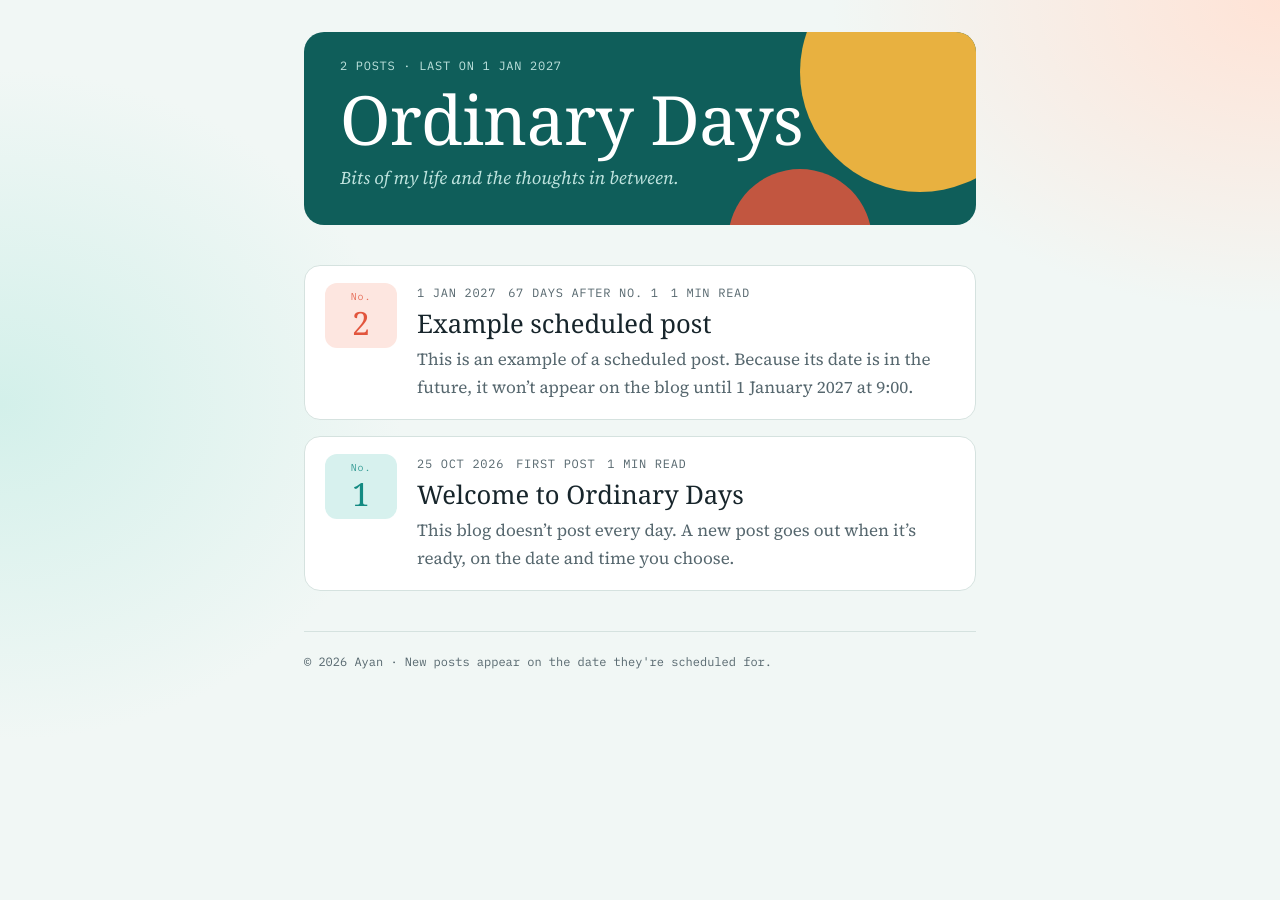
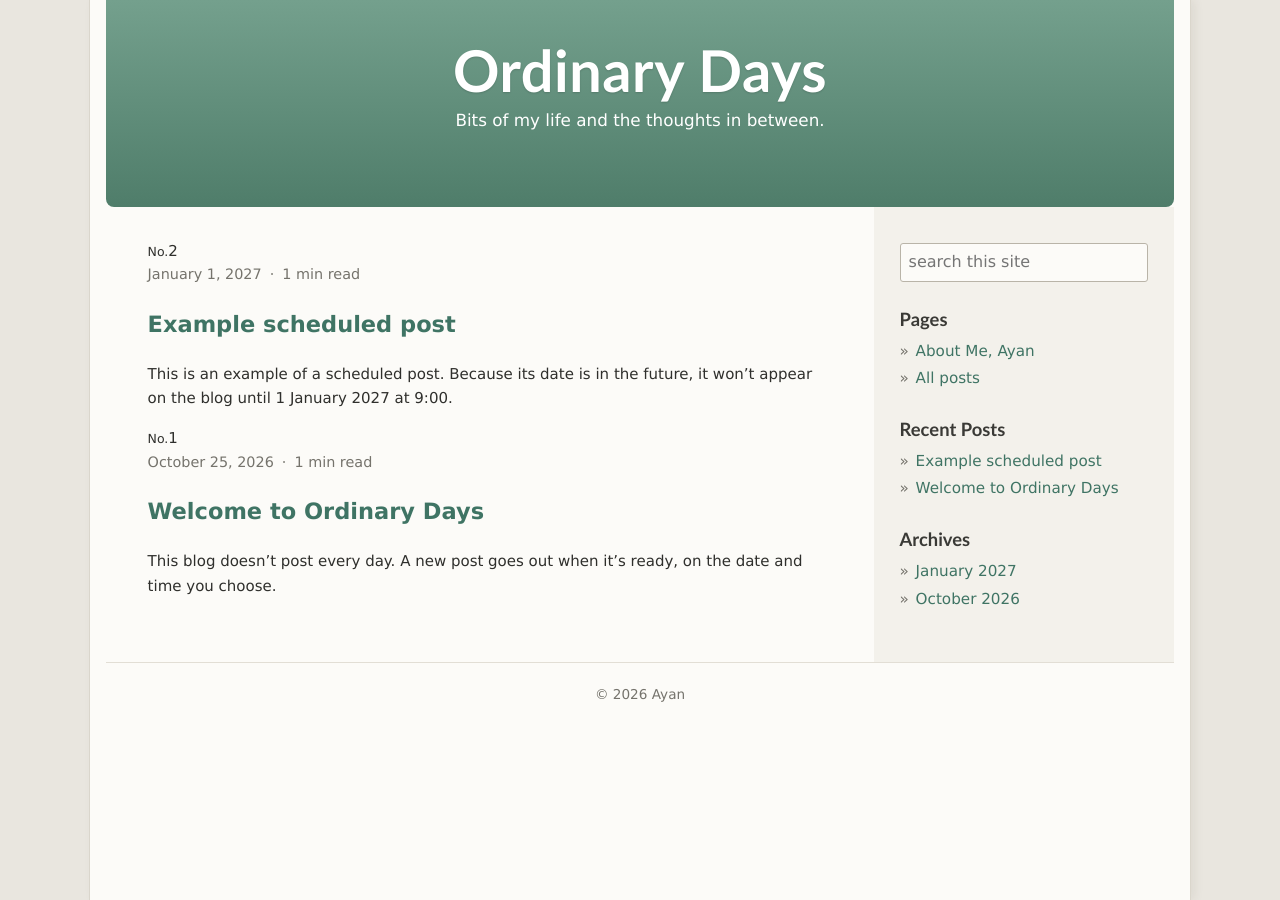
Before and after one commit to ayankumardas2002/Blog, a Jekyll site: the page built from index.html, in a window 1280 px wide. Built offline with Jekyll 4.4.1, drawn with Linux system fonts in a browser that asks for light colours; some web fonts are replaced.

Commit message:
Add files via upload

```diff
--- a/_includes/post-meta.html
+++ b/_includes/post-meta.html
@@ -1,23 +1,12 @@
 {%- comment -%}
-  Shows: date · "N days after No. X" · read time.
-  Pass post= (the post) and older= (the post published just before it, or nil).
+  The line under a post title: date, read time, and optional mood and place.
 {%- endcomment -%}
 {%- assign p = include.post -%}
 {%- assign words = p.content | number_of_words -%}
 {%- assign mins = words | divided_by: 220 | at_least: 1 -%}
 <div class="meta">
-  <time datetime="{{ p.date | date_to_xmlschema }}">{{ p.date | date: "%-d %b %Y" }}</time>
-  {%- if include.older -%}
-    {%- assign t1 = p.date | date: "%s" | plus: 0 -%}
-    {%- assign t0 = include.older.date | date: "%s" | plus: 0 -%}
-    {%- assign days = t1 | minus: t0 | divided_by: 86400 -%}
-    {%- if days < 1 -%}
-      <span>Same day as No. {{ include.older_no }}</span>
-    {%- else -%}
-      <span>{{ days }} {% if days == 1 %}day{% else %}days{% endif %} after No. {{ include.older_no }}</span>
-    {%- endif -%}
-  {%- else -%}
-    <span>First post</span>
-  {%- endif -%}
+  <time datetime="{{ p.date | date_to_xmlschema }}">{{ p.date | date: "%B %-d, %Y" }}</time>
   <span>{{ mins }} min read</span>
+  {%- if p.mood -%}<span>Feeling {{ p.mood }}</span>{%- endif -%}
+  {%- if p.place -%}<span>In {{ p.place }}</span>{%- endif -%}
 </div>
--- /dev/null
+++ b/_includes/sidebar.html
@@ -0,0 +1,36 @@
+<aside class="sidebar">
+  <form class="search" action="{{ '/search/' | relative_url }}" method="get" role="search">
+    <label class="visually-hidden" for="sidebar-q">Search this site</label>
+    <input type="search" id="sidebar-q" name="q" placeholder="search this site">
+  </form>
+
+  <section>
+    <h3>Pages</h3>
+    <ul>
+      <li><a href="{{ '/about/' | relative_url }}">About Me, {{ site.author }}</a></li>
+      <li><a href="{{ '/archive/' | relative_url }}">All posts</a></li>
+    </ul>
+  </section>
+
+  {%- if site.posts.size > 0 -%}
+  <section>
+    <h3>Recent Posts</h3>
+    <ul>
+      {%- for post in site.posts limit: 5 -%}
+      <li><a href="{{ post.url | relative_url }}">{{ post.title }}</a></li>
+      {%- endfor -%}
+    </ul>
+  </section>
+
+  <section>
+    <h3>Archives</h3>
+    <ul>
+      {%- assign months = site.posts | group_by_exp: "p", "p.date | date: '%B %Y'" -%}
+      {%- for m in months -%}
+      {%- assign first = m.items | first -%}
+      <li><a href="{{ '/archive/' | relative_url }}#{{ first.date | date: '%Y-%m' }}">{{ m.name }}</a></li>
+      {%- endfor -%}
+    </ul>
+  </section>
+  {%- endif -%}
+</aside>
--- a/_layouts/default.html
+++ b/_layouts/default.html
@@ -2,41 +2,30 @@
 <html lang="en">
 <head>
   <meta charset="utf-8">
-  <meta name="viewport" content="width=device-width, initial-scale=1, viewport-fit=cover">
-  <meta name="color-scheme" content="light dark">
+  <meta name="viewport" content="width=device-width, initial-scale=1">
   {% seo %}
   {% feed_meta %}
-  <link rel="preconnect" href="https://fonts.googleapis.com">
-  <link rel="preconnect" href="https://fonts.gstatic.com" crossorigin>
-  <link rel="stylesheet" href="https://fonts.googleapis.com/css2?family=Gloock&family=IBM+Plex+Mono:wght@400;500&family=Source+Serif+4:ital,opsz,wght@0,8..60,400;0,8..60,600;1,8..60,400&display=swap">
+  <link rel="icon" type="image/svg+xml" href="{{ '/assets/favicon.svg' | relative_url }}">
   <link rel="stylesheet" href="{{ '/assets/style.css' | relative_url }}">
 </head>
 <body>
-  <div class="wrap">
-    <header class="masthead">
-      <div class="mast-top">
-        <span class="eyebrow">
-          {%- assign n = site.posts | size -%}
-          {%- if n > 0 -%}
-            {{ n }} {% if n == 1 %}post{% else %}posts{% endif %} · last on {{ site.posts.first.date | date: "%-d %b %Y" }}
-          {%- else -%}
-            Published when ready
-          {%- endif -%}
-        </span>
-
-      </div>
-      <a class="site" href="{{ '/' | relative_url }}">{{ site.title }}</a>
+  <div class="page">
+    <header class="banner">
+      <a class="site-title" href="{{ '/' | relative_url }}">{{ site.title }}</a>
       <p class="tagline">{{ site.tagline }}</p>
     </header>
 
-    <main>
-      {{ content }}
-    </main>
+    <div class="layout">
+      <main class="content">
+        {{ content }}
+      </main>
+      {% include sidebar.html %}
+    </div>
 
     <footer>
-      © {{ site.time | date: "%Y" }} {{ site.author }} · New posts appear on the date they're scheduled for.
+      © {{ site.time | date: "%Y" }} {{ site.author }}
     </footer>
   </div>
-    {% include visitors.html %}
+  {% include visitors.html %}
 </body>
 </html>
--- a/assets/style.css
+++ b/assets/style.css
@@ -1,173 +1,150 @@
-/* Layout: one reading column under a colored masthead; posts run as numbered issues, newest first */
+/* Classic two-column blog: soft sage banner, posts on the left, sidebar on the right */
 :root {
-  --bg: #F1F7F5;
-  --glow1: #FFE3D6;
-  --glow2: #D3F0EA;
-  --surface: #FFFFFF;
-  --fg: #17252B;
-  --muted: #56676E;
-  --line: #D5E2DF;
-  --accent: #D9472F;
-  --accent-soft: #FDE6E0;
-  --heading: #0F5E5A;
-  --band: #0F5E5A;
-  --band-fg: #FFFFFF;
-  --band-muted: #BFE3DE;
-  --sun: #F4B63F;
-  --c1: #E2553D; --c1-soft: #FDE6E0;
-  --c2: #138A82; --c2-soft: #D7F1EE;
-  --c3: #C98A10; --c3-soft: #FBEFD3;
-  --c4: #3466C2; --c4-soft: #E0E9FA;
-  --good: #1F7A55;
-  --good-soft: #DDF2E7;
-  --display: "Gloock", "Iowan Old Style", Georgia, serif;
-  --body: "Source Serif 4", "Iowan Old Style", Georgia, serif;
-  --mono: "IBM Plex Mono", ui-monospace, Menlo, Consolas, monospace;
+  --page-bg: #E9E6DF;
+  --paper: #FCFBF8;
+  --side-bg: #F3F1EB;
+  --fg: #2F2F2C;
+  --muted: #75736C;
+  --line: #E2DED5;
+  --link: #3F7464;
+  --link-hover: #2A5246;
+  --banner-top: #74A08D;
+  --banner-bottom: #4F7D6A;
+  --heading: #3A3A36;
+  --display: "Trebuchet MS", "Lucida Grande", "Segoe UI", Verdana, sans-serif;
+  --body: Verdana, "Segoe UI", Tahoma, Geneva, sans-serif;
+  --mono: Consolas, "Courier New", monospace;
   color-scheme: light;
-}
-@media (prefers-color-scheme: dark) {
-  :root {
-    --bg: #0F242B; --glow1: #3A2422; --glow2: #0F4743; --surface: #163540; --fg: #EAF2F1; --muted: #A6BDC0; --line: #29505A;
-    --accent: #FF8A70; --accent-soft: #46302C; --heading: #4FD1C5;
-    --band: #137A72; --band-fg: #FFFFFF; --band-muted: #C7EDE8; --sun: #F6C453;
-    --c1: #FF8A70; --c1-soft: #46302C; --c2: #4FD1C5; --c2-soft: #173F42;
-    --c3: #F6C453; --c3-soft: #40361C; --c4: #8AAEFF; --c4-soft: #23345A;
-    --good: #6FD6A4; --good-soft: #17402F;
-    color-scheme: dark;
-  }
 }
 
 * { box-sizing: border-box; }
 html, body { margin: 0; }
 body {
-  background:
-    radial-gradient(40rem 28rem at 100% 0%, var(--glow1), transparent 70%),
-    radial-gradient(36rem 30rem at 0% 45%, var(--glow2), transparent 70%),
-    var(--bg);
-  background-attachment: fixed;
+  background: var(--page-bg);
+  color: var(--fg);
+  font: 400 15px/1.65 var(--body);
+}
+a { color: var(--link); text-decoration: none; }
+a:hover { color: var(--link-hover); text-decoration: underline; }
+:focus-visible { outline: 2px solid var(--link); outline-offset: 2px; }
+img { max-width: 100%; height: auto; }
+.visually-hidden { position: absolute; width: 1px; height: 1px; overflow: hidden; clip: rect(0 0 0 0); white-space: nowrap; }
+
+/* Page frame */
+.page {
+  max-width: 1100px;
+  margin: 0 auto;
+  background: var(--paper);
   min-height: 100vh;
-  color: var(--fg);
-  font: 400 1.0625rem/1.65 var(--body);
-  -webkit-font-smoothing: antialiased;
+  padding: 0 16px 0;
+  box-shadow: 0 0 0 1px #DAD6CC, 4px 0 10px rgb(60 50 30 / .08);
 }
-img { max-width: 100%; height: auto; border-radius: 12px; }
-.wrap {
-  max-width: 44rem;
-  margin: 0 auto;
-  padding-block: max(2rem, env(safe-area-inset-top, 0px)) 4rem;
-  padding-left: max(16px, env(safe-area-inset-left, 0px));
-  padding-right: max(16px, env(safe-area-inset-right, 0px));
-  display: flex;
-  flex-direction: column;
-  gap: 2.5rem;
+
+/* Banner */
+.banner {
+  background: linear-gradient(var(--banner-top), var(--banner-bottom));
+  border-radius: 0 0 8px 8px;
+  text-align: center;
+  padding: 2.5rem 1.25rem 4.5rem;
+  display: flex; flex-direction: column; align-items: center; gap: .4rem;
 }
-a { color: var(--accent); text-underline-offset: 3px; }
-:focus-visible { outline: 2px solid var(--accent); outline-offset: 2px; border-radius: 3px; }
+.site-title {
+  font: 700 clamp(2.4rem, 7vw, 3.6rem)/1.05 var(--display);
+  color: #FFFFFF;
+  letter-spacing: .01em;
+  text-shadow: 0 1px 2px rgb(0 0 0 / .15);
+}
+.site-title:hover { color: #FFFFFF; text-decoration: none; }
+.tagline { margin: 0; color: #FFFFFF; font-size: 1.05rem; }
 
-/* Masthead */
-.masthead {
-  position: relative; overflow: hidden; isolation: isolate;
-  display: flex; flex-direction: column; gap: .6rem;
-  background: var(--band); color: var(--band-fg);
-  border-radius: 20px; padding: 1.5rem clamp(1.25rem, 4vw, 2.25rem) 2rem;
+/* Two columns */
+.layout {
+  display: grid;
+  grid-template-columns: minmax(0, 1fr) 300px;
+  align-items: start;
 }
-.masthead::before {
-  content: ""; position: absolute; z-index: -1;
-  width: 15rem; height: 15rem; right: -4rem; top: -5rem;
-  border-radius: 50%; background: var(--sun); opacity: .95;
+.content { padding: 2rem 3rem 3rem 2.6rem; min-width: 0; }
+.sidebar {
+  background: var(--side-bg);
+  align-self: stretch;
+  padding: 2.25rem 1.6rem 3rem;
+  display: flex; flex-direction: column; gap: 1.6rem;
+  font-size: .95rem;
 }
-.masthead::after {
-  content: ""; position: absolute; z-index: -1;
-  width: 9rem; height: 9rem; right: 6.5rem; bottom: -5.5rem;
-  border-radius: 50%; background: var(--c1); opacity: .85;
+
+/* Sidebar */
+.sidebar h3 { font: 700 1.15rem/1.3 var(--display); color: var(--heading); margin: 0 0 .35rem; }
+.sidebar ul { list-style: none; margin: 0; padding: 0; }
+.sidebar li { padding: .08rem 0 .08rem 1rem; position: relative; }
+.sidebar li::before { content: "»"; position: absolute; left: 0; color: var(--muted); }
+.search input {
+  width: 100%;
+  font: inherit; font-size: 1rem; color: var(--fg);
+  padding: .35rem .5rem;
+  border: 1px solid #B9B4A8; border-radius: 3px; background: var(--paper);
 }
-.mast-top { display: flex; flex-wrap: wrap; justify-content: space-between; align-items: center; gap: .75rem; }
-.eyebrow, .meta, .chip {
-  font-family: var(--mono);
-  font-size: .75rem;
-  letter-spacing: .06em;
-  text-transform: uppercase;
+.search input:focus { outline: 2px solid var(--banner-top); outline-offset: 0; }
+.search.big { margin: .5rem 0 1rem; }
+
+/* Posts */
+.post { padding-bottom: 2rem; margin-bottom: 2rem; border-bottom: 1px solid var(--line); }
+.post:last-of-type { border-bottom: 0; }
+.post-head { margin-bottom: 1rem; }
+.post-head h1 { font: 700 1.75rem/1.25 var(--display); color: var(--heading); margin: 0 0 .15rem; }
+.post-head h1 a { color: var(--heading); }
+.post-head h1 a:hover { color: var(--link); text-decoration: none; }
+.meta { color: var(--muted); font-size: .9rem; display: flex; flex-wrap: wrap; gap: 0 .5rem; }
+.meta > * + *::before { content: "·"; margin-right: .5rem; }
+.cover-img { display: block; width: 100%; max-height: 24rem; object-fit: cover; border-radius: 4px; margin: 0 0 1.25rem; }
+.prose { text-align: justify; hyphens: auto; overflow-wrap: anywhere; }
+.prose p { margin: 0 0 1.1em; }
+.prose h2 { font: 700 1.35rem/1.3 var(--display); color: var(--heading); margin: 1.5em 0 .5em; text-align: left; }
+.prose h3 { font: 700 1.1rem/1.3 var(--display); margin: 1.3em 0 .4em; text-align: left; }
+.prose blockquote { margin: 0 0 1.1em; padding: .25rem 0 .25rem 1rem; border-left: 3px solid var(--banner-top); color: #5C5A54; font-style: italic; }
+.prose ul, .prose ol { margin: 0 0 1.1em; padding-left: 1.5rem; text-align: left; }
+.prose code { font-family: var(--mono); font-size: .9em; background: #EFECE4; padding: .05em .3em; border-radius: 3px; }
+.prose pre { overflow-x: auto; background: #F1EEE7; padding: 1rem; border-radius: 4px; text-align: left; }
+.prose pre code { background: none; padding: 0; }
+.prose img { border-radius: 4px; }
+.post-foot { margin: 0; font-size: .9rem; }
+.older { margin: 0; }
+.pager { display: flex; justify-content: space-between; gap: 1rem; flex-wrap: wrap; padding-top: 1rem; margin-top: 1rem; border-top: 1px solid var(--line); font-size: .95rem; }
+.pager .next { margin-left: auto; text-align: right; }
+
+/* Comments (Cusdis) */
+#comments .comments { border-top: 1px solid var(--line); margin-top: 1.5rem; padding-top: 1.25rem; }
+#comments .comments h2 { font: 700 1.3rem/1.3 var(--display); }
+
+/* All posts / search results */
+.month { margin-bottom: 1.25rem; scroll-margin-top: 1rem; }
+.month h2 { font: 700 1.2rem/1.3 var(--display); color: var(--heading); margin: 0 0 .4rem; }
+.month ul, .results { list-style: none; margin: 0; padding: 0; }
+.month li { padding: .2rem 0; }
+.day { color: var(--muted); font-size: .85rem; display: inline-block; min-width: 4rem; }
+.results li { padding: .75rem 0; border-bottom: 1px solid var(--line); }
+.results li a { font: 700 1.1rem/1.3 var(--display); margin-right: .5rem; }
+.results li p { margin: .25rem 0 0; color: #4A4944; font-size: .92rem; }
+
+/* Empty state and 404 */
+.empty { text-align: center; padding: 2rem 1rem; }
+.empty h2 { font: 700 1.5rem/1.3 var(--display); margin: 0 0 .5rem; }
+.empty p { color: var(--muted); }
+.btn { display: inline-block; padding: .45rem .9rem; border-radius: 4px; background: var(--banner-bottom); color: #FFFFFF; }
+.btn:hover { color: #FFFFFF; text-decoration: none; filter: brightness(1.08); }
+
+footer {
+  border-top: 1px solid var(--line);
   color: var(--muted);
+  font-size: .85rem;
+  text-align: center;
+  padding: 1.25rem 0 1.5rem;
 }
-.masthead .eyebrow { color: var(--band-muted); }
-.site {
-  font: 400 clamp(2.6rem, 9vw, 4.25rem)/1 var(--display);
-  color: var(--band-fg);
-  text-decoration: none;
-  letter-spacing: -.01em;
-  text-wrap: balance;
+
+/* Tablets and phones: sidebar moves below the posts */
+@media (max-width: 820px) {
+  .layout { grid-template-columns: 1fr; }
+  .content { padding: 1.5rem 4px 1rem; }
+  .sidebar { padding: 1.5rem 1.25rem 2rem; border-radius: 6px; margin-bottom: 1rem; }
+  .banner { padding: 2rem 1rem 2.75rem; }
+  .prose { text-align: left; }
 }
-.tagline { margin: 0; color: var(--band-muted); font-style: italic; font-size: 1.125rem; max-width: 30rem; }
-
-/* Buttons and links */
-.btn {
-  display: inline-block; text-decoration: none;
-  font-family: var(--mono); font-size: .8125rem; letter-spacing: .02em;
-  padding: .45rem .85rem; border-radius: 6px;
-  border: 1px solid var(--line); background: var(--surface); color: var(--fg);
-}
-.btn.primary { background: var(--accent); border-color: var(--accent); color: var(--surface); }
-.masthead .btn { background: var(--band); border-color: rgb(255 255 255 / .55); color: var(--band-fg); }
-.masthead .btn:hover { border-color: var(--band-fg); }
-.linkish { color: var(--muted); font-family: var(--mono); font-size: .75rem; }
-.linkish:hover { color: var(--fg); }
-
-/* Entry list */
-.entries { display: flex; flex-direction: column; gap: 1rem; }
-.entry {
-  --tone: var(--c1); --tone-soft: var(--c1-soft);
-  display: grid; grid-template-columns: 4.5rem minmax(0, 1fr); gap: .25rem 1.25rem;
-  background: var(--surface); border: 1px solid var(--line); border-radius: 16px;
-  padding: 1.1rem 1.25rem; transition: border-color .15s;
-}
-.entry:hover { border-color: var(--tone); }
-.entry:nth-child(4n+2) { --tone: var(--c2); --tone-soft: var(--c2-soft); }
-.entry:nth-child(4n+3) { --tone: var(--c3); --tone-soft: var(--c3-soft); }
-.entry:nth-child(4n+4) { --tone: var(--c4); --tone-soft: var(--c4-soft); }
-.entry .no {
-  font: 400 2rem/1 var(--display); color: var(--tone); background: var(--tone-soft);
-  border-radius: 12px; align-self: start; text-align: center; padding: .55rem .25rem .6rem;
-}
-.entry .no small { display: block; font-family: var(--mono); font-size: .625rem; letter-spacing: .08em; opacity: .8; margin-bottom: .3rem; }
-.entry-body { min-width: 0; display: flex; flex-direction: column; gap: .35rem; }
-.entry h2 { font: 400 1.6rem/1.2 var(--display); margin: 0; text-wrap: balance; }
-.entry h2 a { color: var(--fg); text-decoration: none; }
-.entry h2 a:hover { color: var(--tone); }
-.excerpt { margin: 0; color: var(--muted); }
-.meta { display: flex; flex-wrap: wrap; gap: .25rem .75rem; align-items: center; font-variant-numeric: tabular-nums; }
-.chip { padding: .15rem .55rem; border-radius: 999px; font-size: .6875rem; align-self: flex-start; }
-.chip.live { background: var(--good-soft); color: var(--good); }
-
-/* Empty state */
-.empty { background: var(--surface); border: 2px dashed var(--line); border-radius: 16px; padding: 2rem 1.5rem; text-align: center; display: flex; flex-direction: column; gap: .75rem; align-items: center; }
-.empty h2 { font: 400 1.5rem/1.2 var(--display); margin: 0; }
-.empty p { margin: 0; color: var(--muted); max-width: 32rem; }
-
-/* Single post */
-.post { display: flex; flex-direction: column; gap: 1.25rem; background: var(--surface); border: 1px solid var(--line); border-radius: 20px; padding: 1.5rem clamp(1.1rem, 4vw, 2.25rem) 2rem; }
-.post-head { display: flex; flex-direction: column; gap: .75rem; border-bottom: 3px solid var(--sun); padding-bottom: 1.25rem; }
-.post-head h1 { font: 400 clamp(2rem, 6vw, 2.9rem)/1.1 var(--display); margin: 0; text-wrap: balance; }
-.prose { max-width: 65ch; min-width: 0; overflow-wrap: anywhere; }
-.prose p { margin: 0 0 1.1em; }
-.prose h2 { font: 400 1.6rem/1.25 var(--display); margin: 1.6em 0 .5em; color: var(--heading); }
-.prose h3 { font: 600 1.15rem/1.3 var(--body); margin: 1.4em 0 .4em; }
-.prose strong { color: var(--accent); }
-.prose blockquote { margin: 0 0 1.1em; padding-left: 1rem; border-left: 3px solid var(--sun); color: var(--muted); font-style: italic; }
-.prose ul, .prose ol { margin: 0 0 1.1em; padding-left: 1.25rem; }
-.prose code { font-family: var(--mono); font-size: .875em; background: var(--accent-soft); padding: .1em .35em; border-radius: 4px; }
-.prose pre { overflow-x: auto; background: var(--bg); padding: 1rem; border-radius: 10px; }
-.prose pre code { background: none; padding: 0; }
-.pager { display: grid; grid-template-columns: 1fr 1fr; gap: 1rem; border-top: 1px solid var(--line); padding-top: 1.25rem; }
-.pager a { text-decoration: none; display: flex; flex-direction: column; gap: .2rem; min-width: 0; }
-.pager a span:last-child { font: 400 1.15rem/1.25 var(--display); color: var(--fg); }
-.pager a:hover span:last-child { color: var(--accent); }
-.pager .next { text-align: right; grid-column: 2; }
-
-footer { color: var(--muted); font-family: var(--mono); font-size: .75rem; border-top: 1px solid var(--line); padding-top: 1.25rem; }
-
-@media (max-width: 480px) {
-  .entry { grid-template-columns: 1fr; }
-  .entry .no { font-size: 1.4rem; justify-self: start; padding: .4rem .75rem; }
-  .entry .no small { display: inline; margin-right: .35rem; }
-  .masthead::before { width: 10rem; height: 10rem; right: -3.5rem; top: -4rem; }
-}
```
Also changed, not shown: _layouts/page.html (added, +14 -0 lines), _layouts/post.html (+11 -15 lines), assets/favicon.svg (added).
